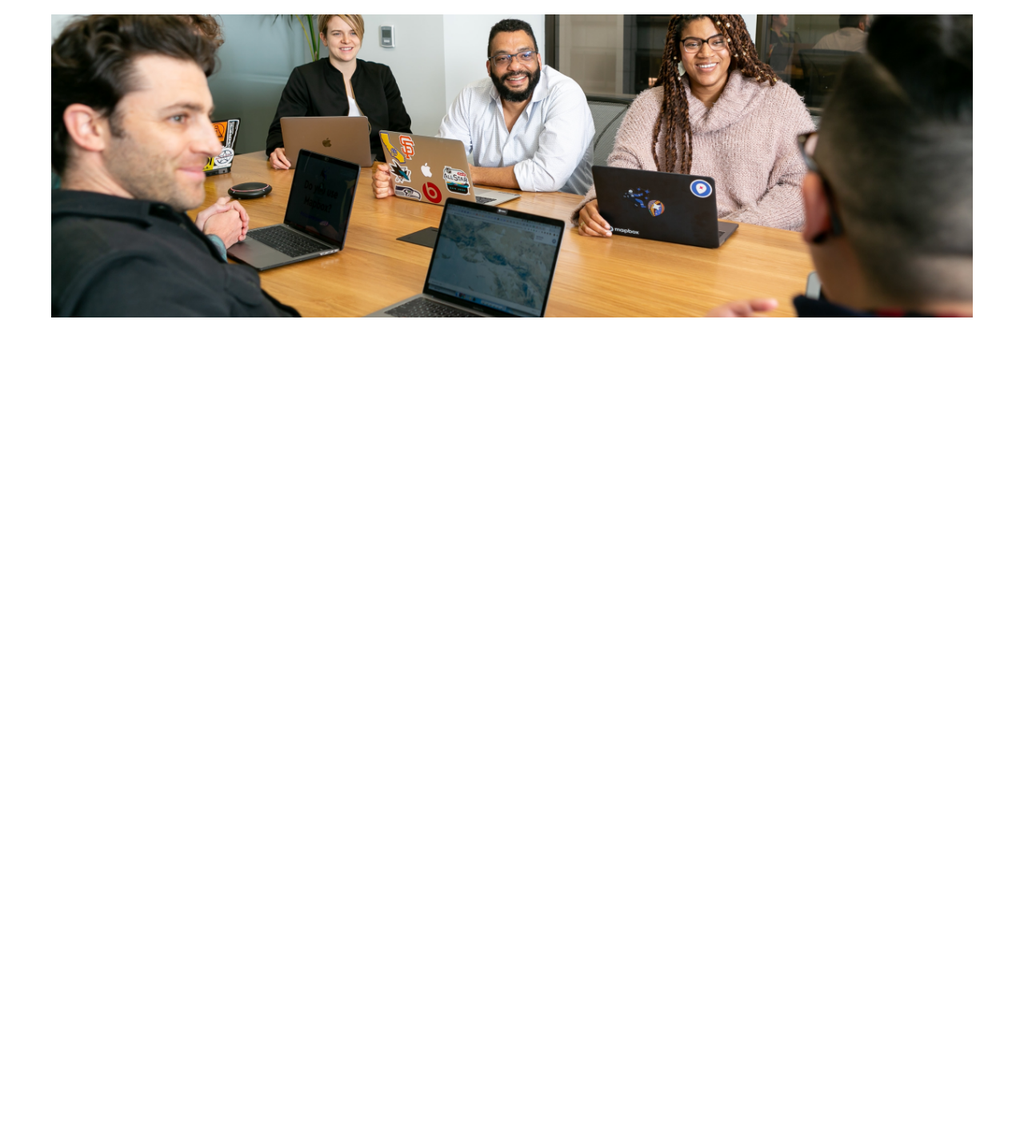
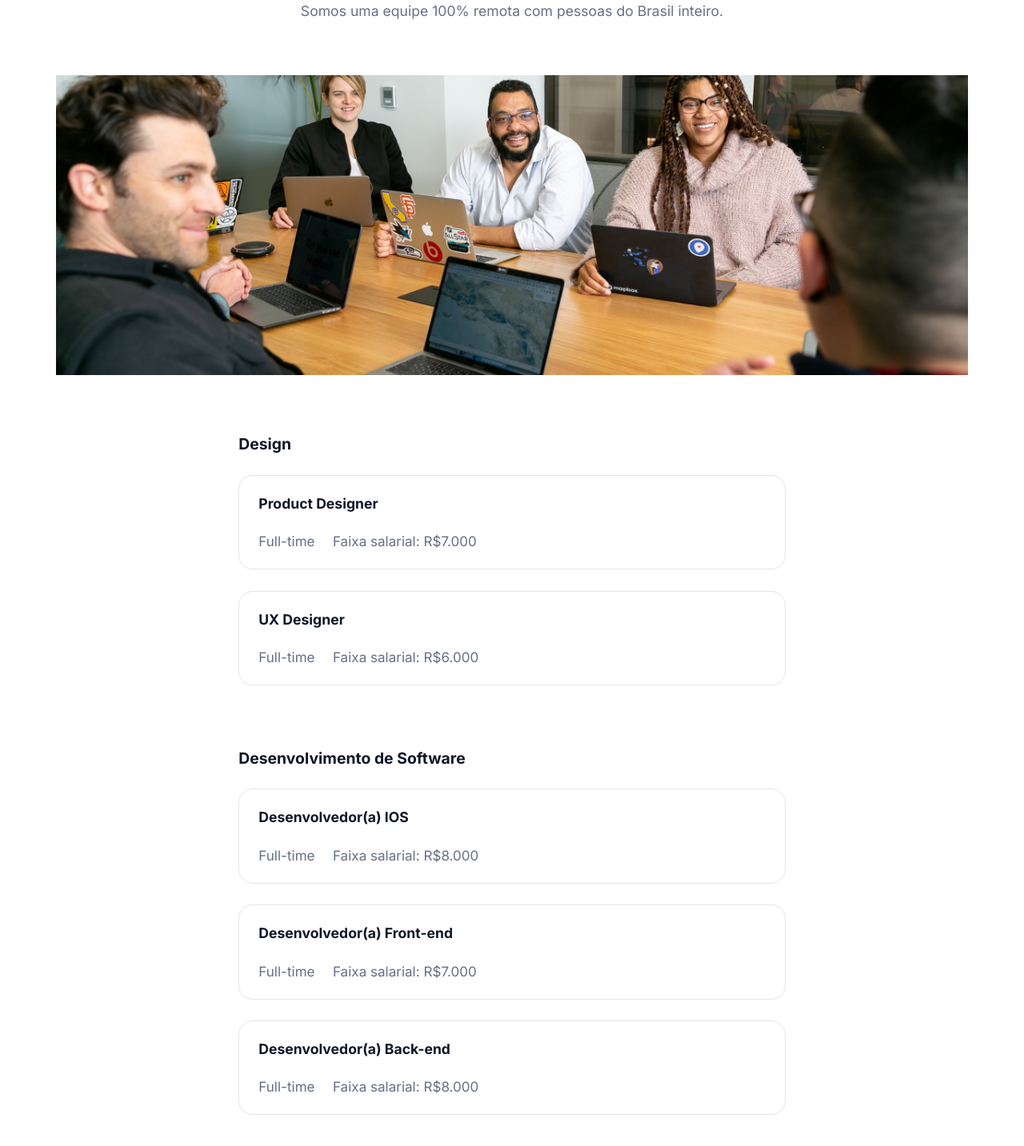
Before and after one commit to kevinzanao/site-de-contrata-o, a plain HTML site: page index.html in a window 1280 px wide. Shown: the part 793-2226 px from the top of the page at 80% size. Before the commit the page ends 1194 px from the top, so only its background shows below. Drawn offline with Linux system fonts and the light colour scheme.

Commit message:
section added and style fix

```diff
--- a/index.html
+++ b/index.html
@@ -19,13 +19,13 @@
                   <a href="#">Home</a>
                </li>
                <li>
-                  <a href="#">Produtos</a>
+                  <a href="#jobs">Vagas</a>
                </li>
                <li>
                   <a href="#">Recursos</a>
                </li>
                <li>
-                  <a href="#">Sobre nós</a>
+                  <a href="#aboutUs">Sobre nós</a>
                </li>
             </ul>
          </nav>
@@ -58,7 +58,7 @@
    </header>
    <main>
       <div class="container">
-         <div class="section-aboutUs">
+         <div class="section-aboutUs" id="aboutUs">
             <div class="aboutUs">
                <span>Sobre nós</span>
                <h1>Por que somos diferentes?</h1>
@@ -88,16 +88,59 @@
                </div>
             </section>
          </div>
-         <section class="section-jobs">
-            <div class="jobs-status">
+         <section class="section-jobs" id="jobs">
+            <div class="status">
                <span>Vagas abertas!</span>
             </div>
-            <div class="jobs-description">
+            <div class="description">
                <h2>Estamos procurando por talentos</h2>
                <p>Somos uma equipe 100% remota com pessoas do Brasil inteiro.</p>
             </div>
-            <div class="jobs-ilustration">
+            <div class="ilustration">
                <img src="./assets/img/Image.png" alt="team gathered at a table">
+            </div>
+            <div class="job-opportunity">
+               <div class="job-type">
+                  <span><strong>Design</strong></span>
+                  <div class="job-info">
+                     <span class="job-name"><strong>Product Designer</strong></span>
+                     <div class="job-description">
+                        <span>Full-time</span>
+                        <span>Faixa salarial: R$7.000</span>
+                     </div>
+                  </div>
+                  <div class="job-info">
+                     <span class="job-name"><strong>UX Designer</strong></span>
+                     <div class="job-description">
+                        <span>Full-time</span>
+                        <span>Faixa salarial: R$6.000</span>
+                     </div>
+                  </div>
+               </div>
+               <div class="job-type">
+                  <span><strong>Desenvolvimento de Software</strong></span>
+                  <div class="job-info">
+                     <span class="job-name"><strong>Desenvolvedor(a) IOS</strong></span>
+                     <div class="job-description">
+                        <span>Full-time</span>
+                        <span>Faixa salarial: R$8.000</span>
+                     </div>
+                  </div>
+                  <div class="job-info">
+                     <span class="job-name"><strong>Desenvolvedor(a) Front-end</strong></span>
+                     <div class="job-description">
+                        <span>Full-time</span>
+                        <span>Faixa salarial: R$7.000</span>
+                     </div>
+                  </div>
+                  <div class="job-info">
+                     <span class="job-name"><strong>Desenvolvedor(a) Back-end</strong></span>
+                     <div class="job-description">
+                        <span>Full-time</span>
+                        <span>Faixa salarial: R$8.000</span>
+                     </div>
+                  </div>
+               </div>
             </div>
          </section>
       </div>
--- a/style.css
+++ b/style.css
@@ -23,14 +23,17 @@ p {
 }
 
 .page-header {
+   width: calc(100% - 8rem);
    display: grid;
    grid-template-columns: 1fr 2fr 1fr;
    grid-template-rows: repeat(1, 4rem);
+   margin-top: -6rem;
+   position: fixed;
+   background-color: #fff;
 }
 
 .page-header div {
    display: flex;
-   /* border: 1px solid #000; */
 }
 
 .page-header div:nth-child(1) {
@@ -52,12 +55,16 @@ p {
    gap: 32px;
    list-style: none;
    font-size: 0.9em;
-   /* line-height: 24px; */
 }
 
 .page-header .header-navigation ul li a {
    text-decoration: none;
    color: var(--text-color);
+}
+
+.page-header .header-navigation ul li a:hover {
+   color: var(--main-color);
+   border-bottom: 2px solid var(--main-color);
 }
 
 .page-header .header-button-action {
@@ -92,12 +99,11 @@ p {
 }
 
 .container .section-aboutUs {
-   height: fit-content;
    display: flex;
    flex-direction: column;
    align-items: center;
    gap: 5rem;
-   margin-top: 3rem;
+   margin-top: 6rem;
 }
 
 .container .section-aboutUs .aboutUs {
@@ -133,6 +139,7 @@ p {
 }
 
 .container .section-aboutUs .metric .metric-item {
+   flex: 1;
    max-width: 280px;
    min-width: 150px;
    display: inherit;
@@ -156,23 +163,61 @@ p {
    margin-top: 6rem;
 }
 
-.container .section-jobs .jobs-status span {
+.container .section-jobs .status span {
    color: var(--main-color);
    padding: 4px 12px;
    border-radius: 1rem;
    background-color: rgba(142, 36, 36, 0.05);
 }
 
-.container .section-jobs .jobs-description h2 {
+.container .section-jobs .description h2 {
    margin: 2rem 0;
 }
 
-.container .section-jobs .jobs-description p {
+.container .section-jobs .description p {
    margin-bottom: 4rem;
 }
 
-.container .section-jobs .jobs-ilustration img {
+.container .section-jobs .ilustration img {
    width: 100%;
+   max-width: 1216px;
+   margin-bottom: 2rem;
+}
+
+.container .section-jobs .job-opportunity {
+   display: flex;
+   flex-direction: column;
+   align-items: center;
+   margin-top: 2rem;
+}
+
+.container .section-jobs .job-opportunity .job-type {
+   width: 60%;
+   max-width: 788px;
+   text-align: left;
+   margin-bottom: 3rem;
+   color: var(--title-color);
+   font-size: 1.1rem;
+}
+
+.container .section-jobs .job-opportunity .job-type .job-info {
+   width: 100%;
+   border: 1px solid #e5e5e5;
+   padding: 24px;
+   border-radius: 1rem;
+   text-align: left;
+   margin: 1.5rem auto;
+   font-size: 1rem;
+}
+
+.container .section-jobs .job-opportunity .job-type .job-info .job-description {
+   font-size: .97rem;
+   margin-top: 1.5rem;
+   color: var(--text-color);
+}
+
+.container .section-jobs .job-opportunity .job-type .job-info .job-description span:nth-child(2) {
+   margin-left: 1rem;
 }
 
 
@@ -180,7 +225,26 @@ p {
 
 
 
+
 /* Responsive */
+
+@media screen and (min-width: 2000px) {
+   html {
+      font-size: 150%;
+   }
+}
+
+@media screen and (max-width: 1440px) {
+   html {
+      font-size: 110%;
+   }
+}
+
+@media screen and (max-width: 1024px) {
+   html {
+      font-size:  100%;
+   }
+}
 
 @media screen and (max-width: 768px) {
 
@@ -193,6 +257,7 @@ p {
    }
 
    .page-header {
+      width: calc(100% - 4rem);
       grid-template-columns: 2fr 3fr 1fr;
    }
 
@@ -224,8 +289,20 @@ p {
    }
 
    .container .section-aboutUs .metric .metric-item {
-      width: 150px;
+      max-width: 210px;
       font-size: 90%;
+   }
+}
+
+@media screen and (max-width: 514px) {
+
+   .container .section-jobs .job-opportunity .job-type .job-info .job-description {
+      display: flex;
+      flex-direction: column;
+   }
+
+   .container .section-jobs .job-opportunity .job-type .job-info .job-description span:nth-child(2) {
+      margin: 0;
    }
 }
 
@@ -236,8 +313,11 @@ p {
    }
 
    .page-header {
+      width: calc(100% - 2rem);
+      grid-template-columns: 1fr 1fr;
+      grid-template-rows: 2rem 4rem;
+      margin-top: -9rem;
       margin-bottom: 4rem;
-      grid-template-columns: 1fr 1fr;
    }
 
    .page-header .header-logo {
@@ -248,13 +328,16 @@ p {
       justify-content: flex-end;
    }
 
+   .container .section-aboutUs {
+      margin-top: 9rem;
+   }
+
    .container .section-aboutUs .aboutUs {
       width: 90%;
    }
 
    .container .section-aboutUs .aboutUs span {
       margin-bottom: 1em;
-      font-size: 1.5rem;
    }
 
    .container .section-aboutUs .aboutUs h1 {
```
